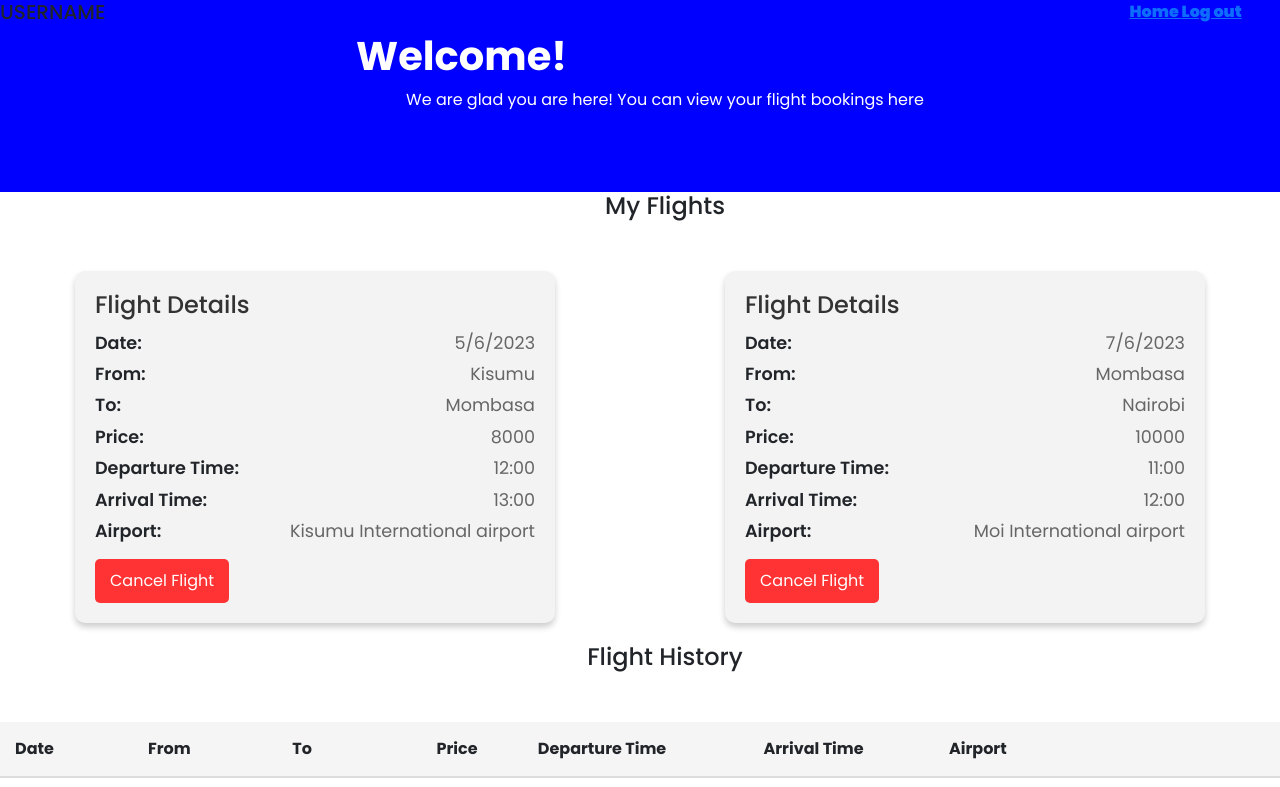
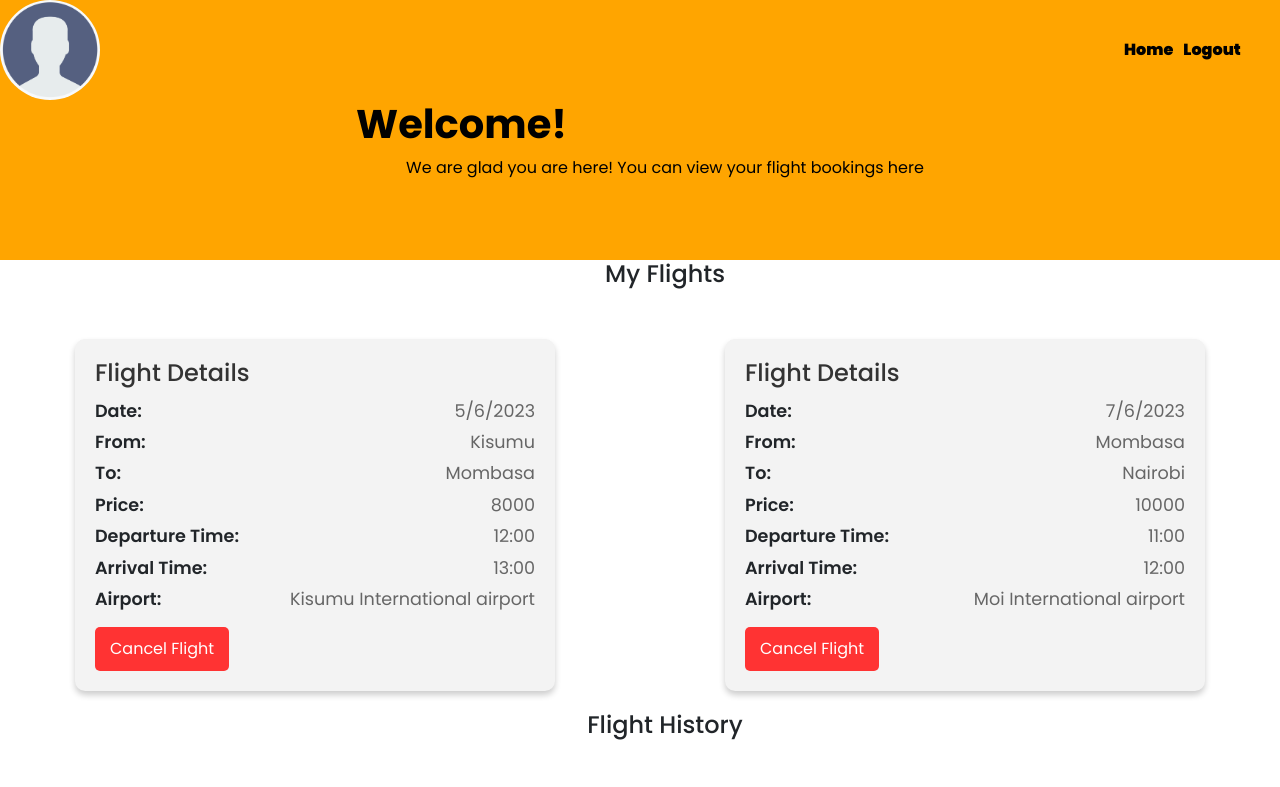
Before and after one commit to mueni5/flygo-2, a React (Create React App) app in the folder client/: page /profile in a window 1280 px wide. Shown: the top 787 px of the page. Built offline with nearby package versions, Linux system fonts and the light colour scheme.

Commit message:
profilenav v2

```diff
--- a/client/src/components/Header.jsx
+++ b/client/src/components/Header.jsx
@@ -3,7 +3,7 @@ import React from "react";
 
 function Header(){
   return(
-    <div style={{backgroundColor:"blue", display:"flex", justifyContent:"center", alignItems:"center", color:"white"}}>
+    <div style={{backgroundColor:"orange", display:"flex", justifyContent:"center", alignItems:"center", color:"black"}}>
      <div>
       <h1><b>Welcome!</b></h1>
       <p>We are glad you are here! You can view your flight bookings here</p>
--- a/client/src/components/Profilenav.jsx
+++ b/client/src/components/Profilenav.jsx
@@ -4,17 +4,18 @@ import {NavLink} from 'react-router-dom'
 
 function ProfileNav(){
   return(
-    <div style={{backgroundColor:"blue", display:"flex", alignItems:"center"}}>
+    <div style={{backgroundColor:"orange", display:"flex",alignItems:"center"}}>
+      <div style={{ width: '100px', height: '100px', borderRadius: '50%', overflow: 'hidden' }}>
+  <img src="../Avatar/face.png" alt="Avatar" style={{ width: '100%', height: '100%', objectFit: 'cover' }} />
+</div>
+
 
      <nav>
 
-        <div style={{display: "flex", flexWrap: "no-wrap", flexDirection: "row"}}>
-            <h5>USERNAME</h5>
-            <div style={{marginLeft: '80vw', fontWeight: '900'}}>
-              <NavLink to="/"> Home </NavLink>
-              <NavLink to="/">Log out</NavLink>
-            </div>
-        </div>
+   <div style={{ marginLeft: '80vw', display: 'flex', alignItems: 'center' }}>
+     <NavLink to="/" style={{ textDecoration: 'none', color: 'black', fontWeight: '900', marginRight: '10px' }}>Home</NavLink>
+     <NavLink to="/" style={{ textDecoration: 'none', color: 'black', fontWeight: '900', marginRight: '10px' }}>Logout</NavLink>
+   </div>
 
         {/* <div>
             <Link to="/"> Home </Link>
```
Also changed, not shown: client/src/components/ReviewForm.css (added, +39 -0 lines), client/public/Avatar/face.png (added).
